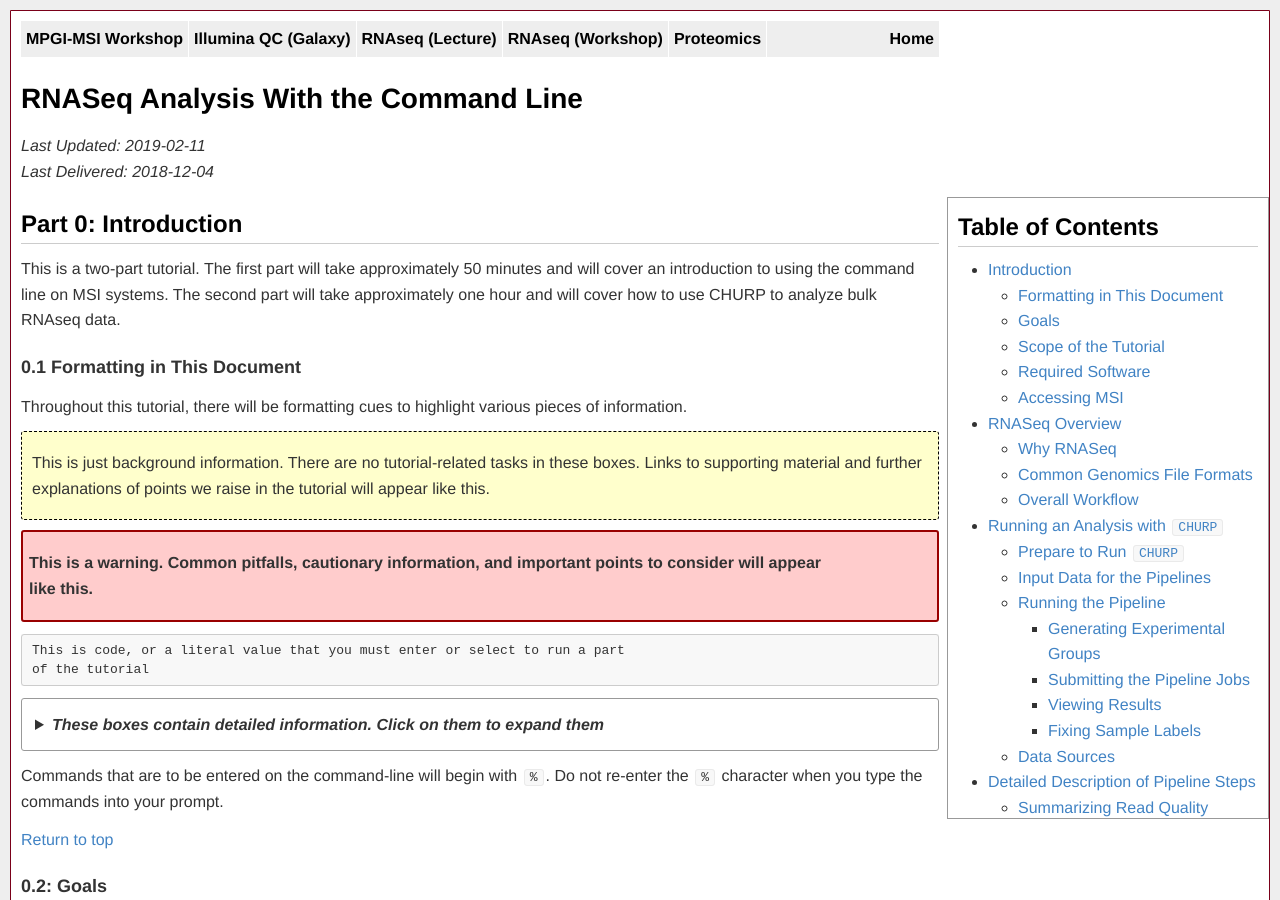
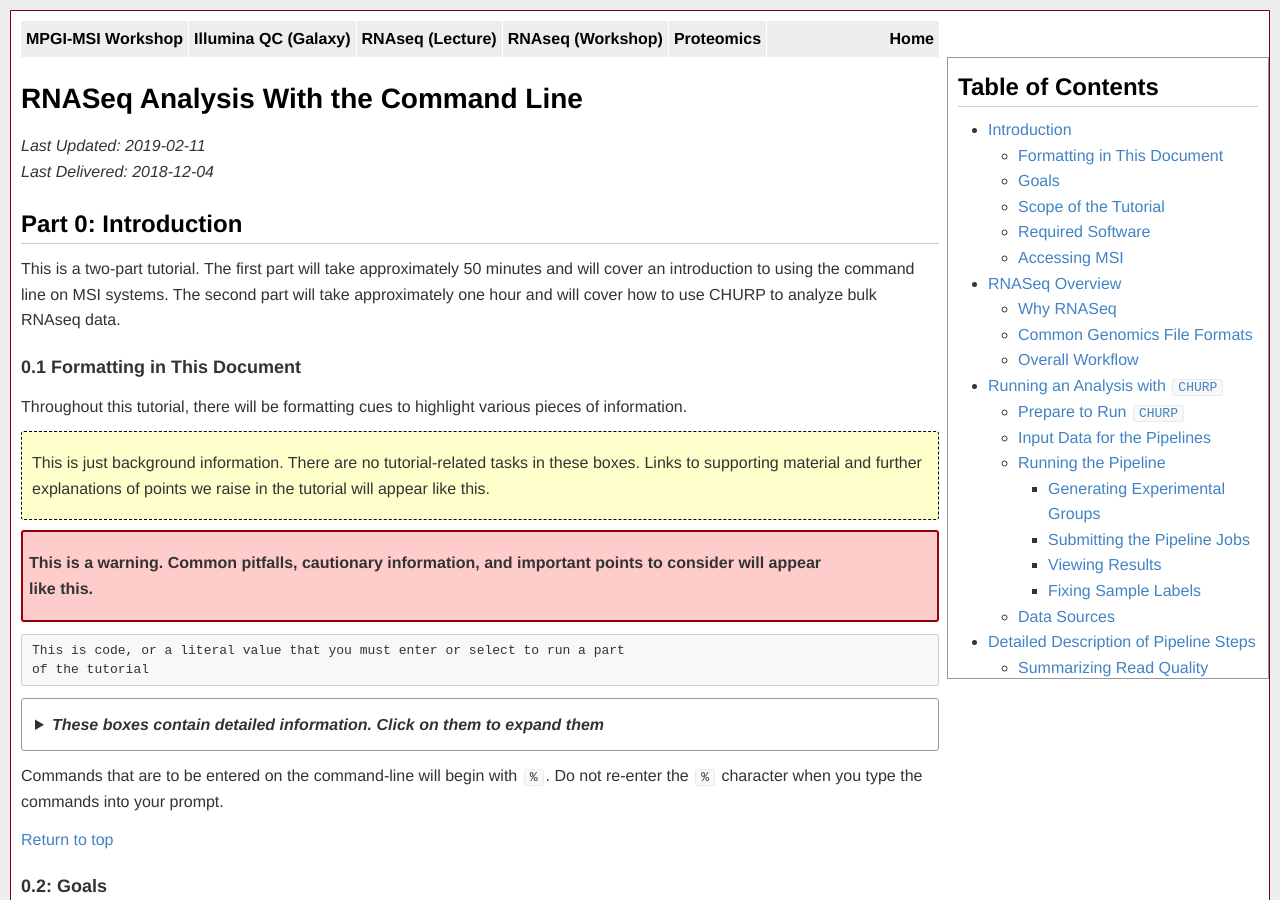
Before and after one commit to msi-ris/Tutorials, a Jekyll site: the page built from rnaseq_cmd_beta.md, in a window 1280 px wide and 900 px high. Built offline with Jekyll 4.4.1, drawn with Linux system fonts in a browser that asks for light colours; part of the change alters nothing that is shown.

Commit message:
Oops formatting

```diff
--- a/rnaseq_cmd_beta.md
+++ b/rnaseq_cmd_beta.md
@@ -6,10 +6,6 @@ exclude: false
 updated: 2019-02-11
 delivered: 2018-12-04
 ---
-
-# <a name="top"></a> {{page.title}}
-*Last Updated: {{page.updated}}*
-*Last Delivered: {{page.delivered}}*
 
 <div id="navdiv" markdown="1">
 
@@ -68,6 +64,11 @@ Please see <http://z.umn.edu/ris-rnaseq/> for the latest version of this
 tutorial document!
 
 </div>
+
+
+# <a name="top"></a> {{page.title}}
+*Last Updated: {{page.updated}}*
+*Last Delivered: {{page.delivered}}*
 
 ## <a name="0"></a>Part 0: Introduction
 This is a two-part tutorial. The first part will take approximately 50 minutes
```
